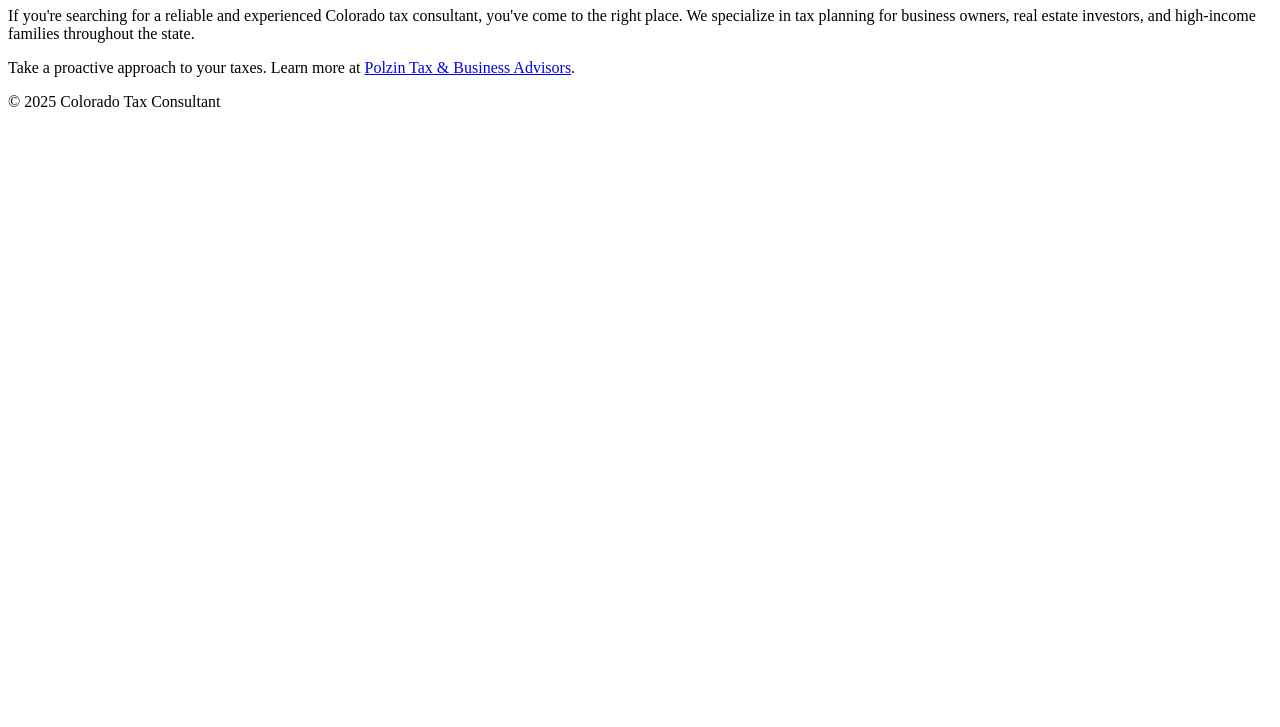
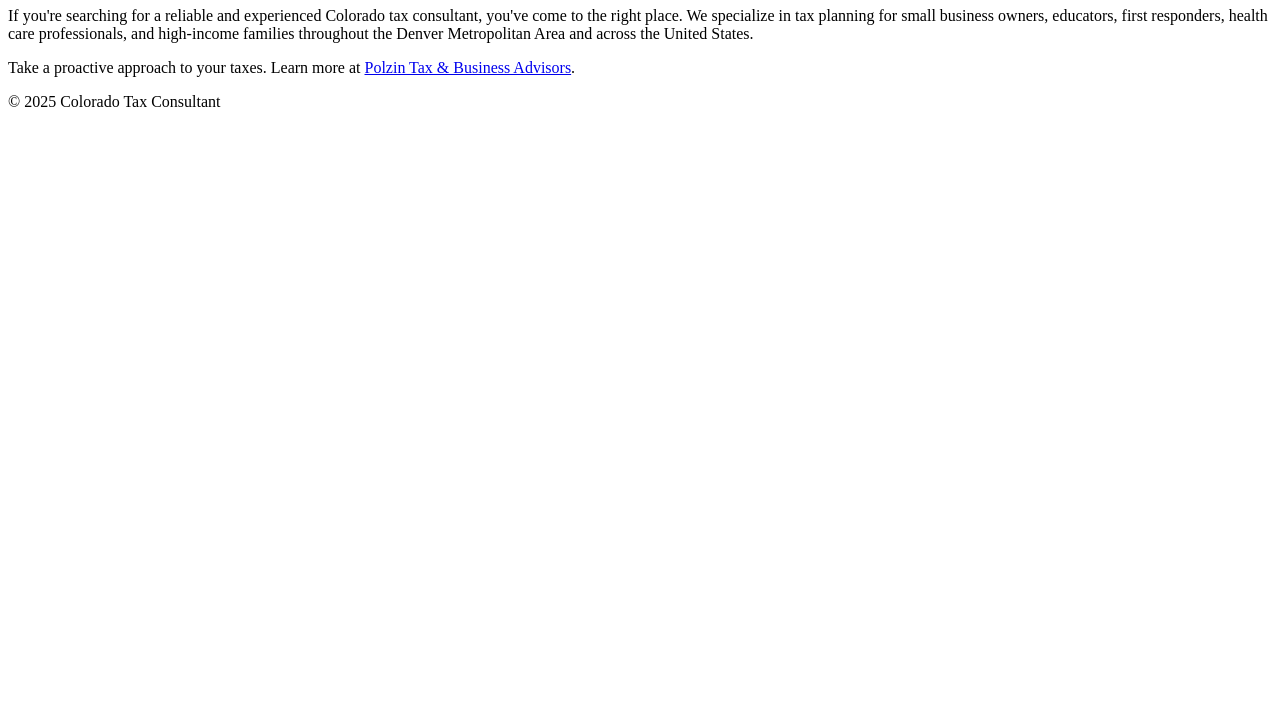
Before and after one commit to colobadger/coloradotaxconsultant-site, a plain HTML site: page index.html in a window 1280 px wide. Shown: the part 73-800 px from the top of the page. Drawn offline with Linux system fonts and the light colour scheme.

Commit message:
Update index.html

```diff
--- a/index.html
+++ b/index.html
@@ -4,7 +4,7 @@
   <meta charset="UTF-8" />
   <meta name="viewport" content="width=device-width, initial-scale=1.0"/>
   <title>Colorado Tax Consultant | Strategic Tax Planning Services</title>
-  <meta name="description" content="Looking for a Colorado tax consultant? We help individuals and business owners reduce tax liability through strategic tax planning.">
+  <meta name="description" content="Looking for a Colorado tax consultant? We help individuals and small business owners reduce tax liability through strategic tax planning.">
 </head>
 <body>
   <header>
@@ -12,7 +12,7 @@
   </header>
   <main>
     <p>
-      If you're searching for a reliable and experienced Colorado tax consultant, you've come to the right place. We specialize in tax planning for business owners, real estate investors, and high-income families throughout the state.
+      If you're searching for a reliable and experienced Colorado tax consultant, you've come to the right place. We specialize in tax planning for small business owners, educators, first responders, health care professionals, and high-income families throughout the Denver Metropolitan Area and across the United States.
     </p>
     <p>
       Take a proactive approach to your taxes. Learn more at
```
